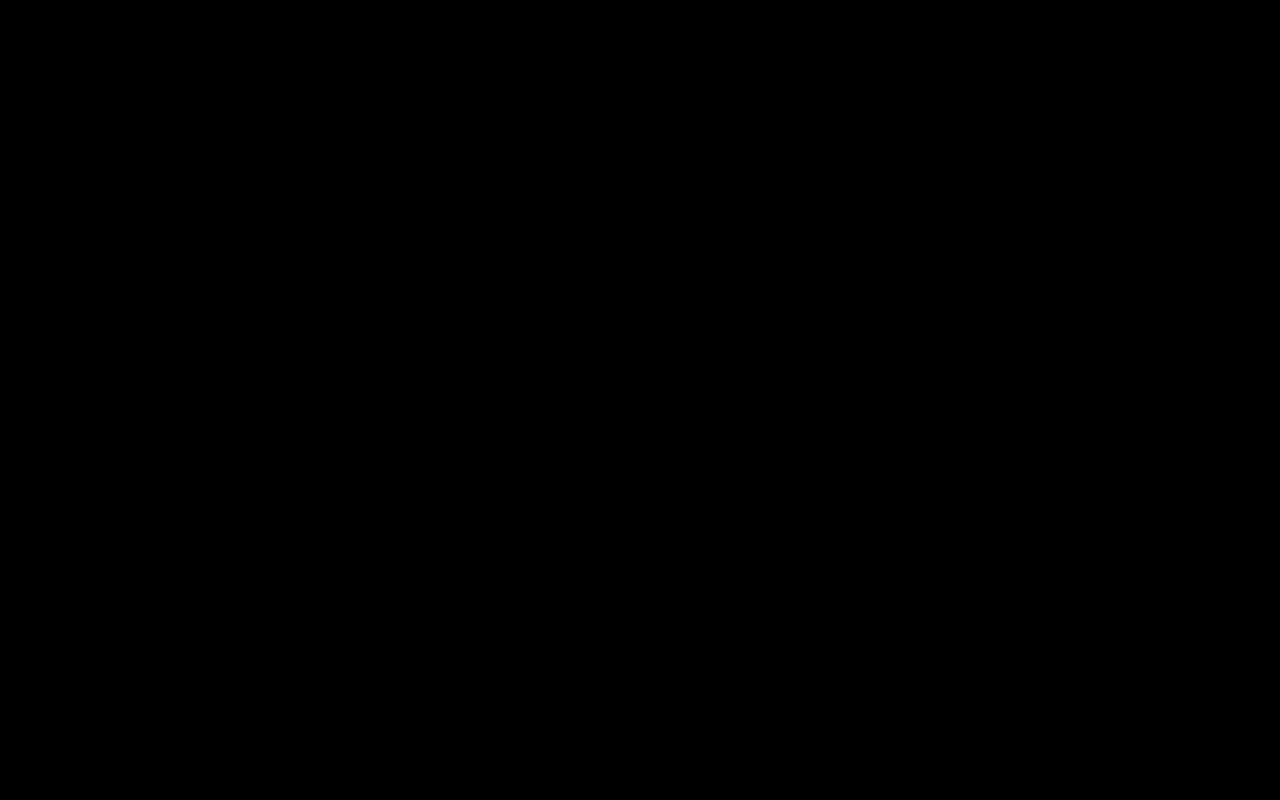
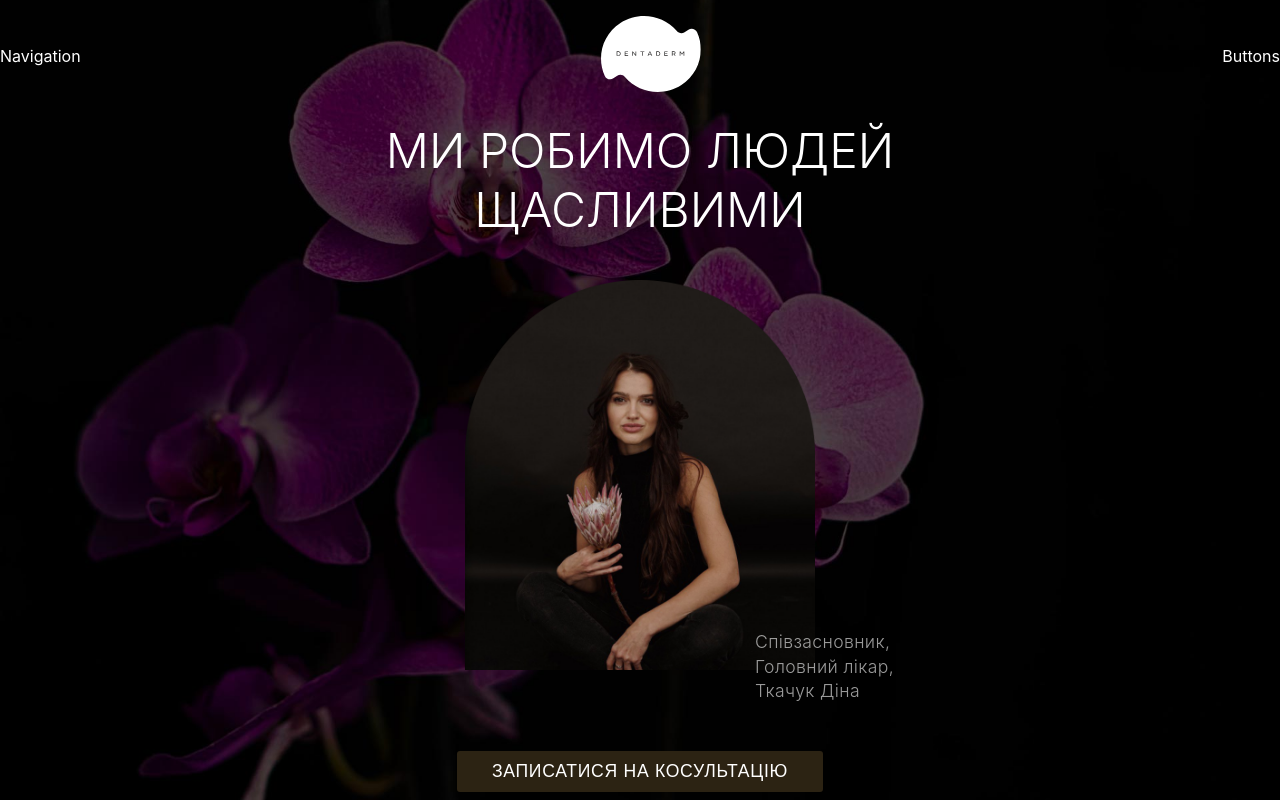
Before and after one commit to dzebski/veneers-denta-derm, a plain HTML site: page index.html in a window 1280 px wide. Drawn offline with Linux system fonts and the light colour scheme.

Commit message:
Start Creating Nav and Hero Section

```diff
--- a/index.html
+++ b/index.html
@@ -4,6 +4,8 @@
     <meta charset="UTF-8">
     <meta http-equiv="X-UA-Compatible" content="IE=edge">
     <meta name="viewport" content="width=device-width, initial-scale=1.0">
+    <!-- Favicons -->
+    <link rel="shortcut icon" href="/img/tildafavicon.ico">
 
     <!-- Open Graph Tags -->
     <meta property="og:title" content="Вініри від «Дента Дерм». Сучасна клініка в Києві та Ірпені" />
@@ -19,11 +21,28 @@
     <meta name="description" content="Втілюємо кращі практики по виправленню прикусу та створенню бездоганної усмішки. Проводимо повний аналіз пацієнта перед роботою. Зпівпрацьовуємо з кращими цифровими лабораторіями Києва: Stelmakh Lab, BG Dental Lab.">
 
     <link rel="stylesheet" href="./styles/index.css">
+    <link rel="stylesheet" href="./styles/nav.css">
+    <link rel="stylesheet" href="./styles/header.css">
+    <link rel="stylesheet" href="./styles/buttons.css">
 
     <title>Вініри від «Дента Дерм». Сучасна клініка в Києві та Ірпені</title>
 </head>
-<body>
-
+<body data-lang="UK" data-country="UA">
+    <nav>
+        <div class="nav__links">Navigation</div>
+        <div class="logo">
+            <img src="./assets/img/logo.svg" alt="DentaDerm Logo">
+        </div>
+        <div class="nav__cta">Buttons</div>
+    </nav>
+    <header>
+        <h1>Ми робимо людей щасливими</h1>
+        <img src="./assets/img/hero__dina.png" alt="Співзасновник, та головний лікар Діна Ткачук" class="hero__img">
+        <p>Співзасновник, Головний лікар, Ткачук Діна</p>
+        <button class="btn hero__btn">Записатися на косультацію</button>
+    </header>
+    <main></main>
+    <footer></footer>
 </body>
 <script src="./scripts/index.js"></script>
 </html>
--- /dev/null
+++ b/styles/buttons.css
@@ -0,0 +1,13 @@
+.btn {
+    font-size: 1.1em;
+    font-weight: 300;
+    letter-spacing: 0.04em;
+    color: white;
+    background-color: rgb(44, 35, 19);
+    border: 0px;
+    /* border: 1px solid white; */
+    border-radius: 3px;
+    padding: 0.55em 2em;
+    cursor: pointer;
+    text-transform: uppercase;
+}
--- /dev/null
+++ b/styles/header.css
@@ -0,0 +1,44 @@
+/* Header — Hero CSS */
+
+header {
+    position: relative;
+    background:
+        /* url('../assets/img/veneers__lettering.svg') center center no-repeat, */
+        url('../assets/img/flowers.jpg') center bottom no-repeat;
+    background-size: cover;
+    min-height: 100vh;
+    color: white;
+    width: 100%;
+
+    display: flex;
+    flex-direction: column;
+    gap: 2rem;
+    align-items: center;
+    justify-content: space-evenly;
+}
+
+header h1 {
+    padding-top: 113px;
+    font-size: 3rem;
+    font-weight: 300;
+    text-transform: uppercase;
+    text-align: center;
+    max-width: 600px;
+}
+
+header img {
+    max-width: 350px;
+}
+
+header p {
+    position: relative;
+    max-width: 150px;
+    height: 1px;
+    left: 190px;
+    bottom: 80px;
+    opacity: 0.6;
+    font-size: 1.1em;
+    font-weight: 300;
+    letter-spacing: 0.02em;
+    line-height: 1.4;
+}
--- /dev/null
+++ b/styles/nav.css
@@ -0,0 +1,19 @@
+nav {
+    position: absolute;
+    width: 100%;
+    top: 0;
+    z-index: 200;
+    display: flex;
+    justify-content: space-between;
+    align-items: center;
+    color: white;
+}
+
+nav .logo {
+    margin: 1em;
+    max-width: 100px;
+}
+
+nav .logo img {
+    width: 100%;
+}
```
Also changed, not shown: assets/img/features__dina.png (added), assets/img/features__girl1.png (added), assets/img/features__girl2.png (added), assets/img/flowers.jpg (added), assets/img/hero__dina.png (added), assets/img/logo.svg (added), assets/img/veneers__lettering.svg (added), 2 other files.
